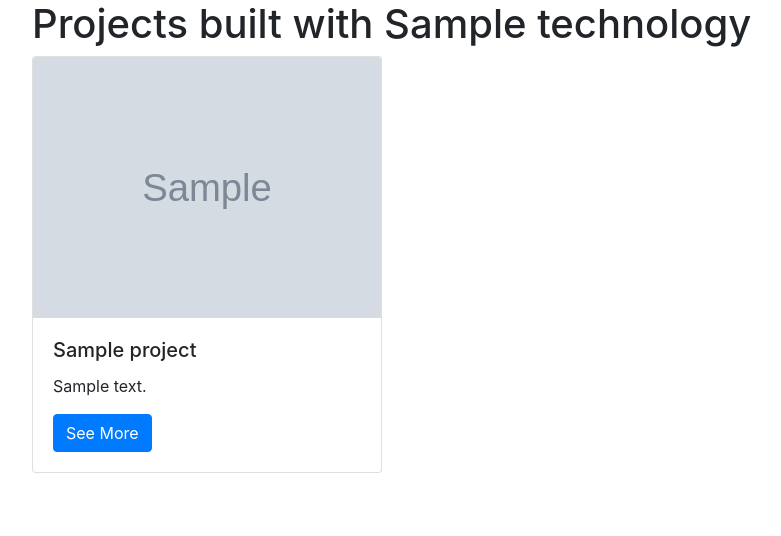
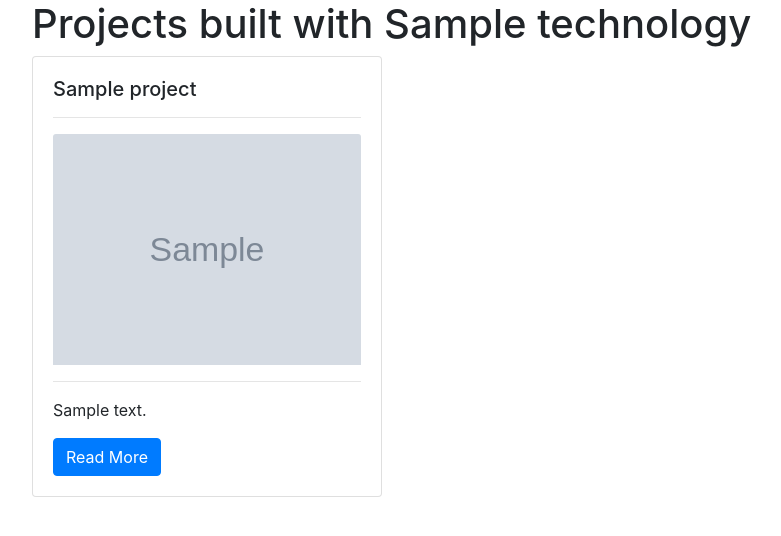
Before and after one commit to gillie1022/mysite, a Django app: a page that uses templates/mysite/projects_by_technology.html in a window 1280 px wide. Shown: the part 56-592 px from the top of the page, without its empty margins (53-834 px from the left). Run offline with Django 3.2, Linux system fonts and the light colour scheme; tables that the repository leaves empty hold one stand-in row (values such as "Sample post"); grey boxes marked "Sample" are stand-in pictures; parts of the project's set-up code (start-up, migrations or seed data) failed here and were passed over; some libraries are stand-ins or nearby versions.

Commit message:
fixed layout of projects by tech

```diff
--- a/templates/mysite/projects_by_technology.html
+++ b/templates/mysite/projects_by_technology.html
@@ -3,16 +3,18 @@
 <h1>Projects built with {{technology}}</h1>
 <div class="row">
 {% for project in projects %}
-    <div class="col-md-4">
-        <div class="card mb-2">
+<div class="col-md-4">
+    <div class="card mb-2">
+        <div class="card-body">
+            <h5 class="card-title">{{project.title}}</h5>
+            <hr>
             <img class="card-img-top" src="{{project.image}}" alt="">
-            <div class="card-body">
-                <h5 class="card-title">{{project.title}}</h5>
-                <p class="card-text">{{project.description}}</p>
-                <a href="{% url 'project_detail' project_pk=project.pk %}" class="btn btn-primary">See More</a>
-            </div>
+            <hr>
+            <p class="card-text">{{project.description}}</p>
+            <a href="{% url 'project_detail' project_pk=project.pk %}" class="btn btn-primary">Read More</a>
         </div>
     </div>
+</div>
 {% endfor %}
 
 </div>
```
